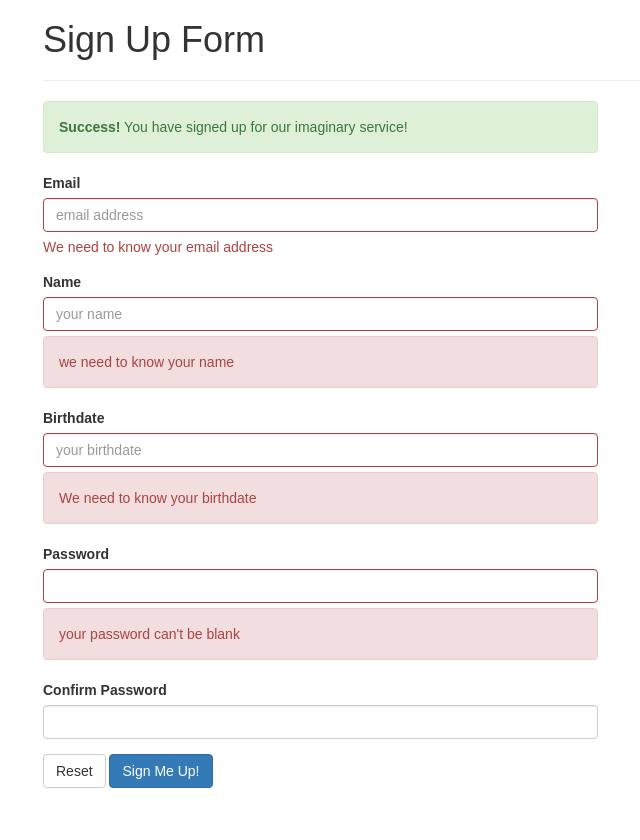
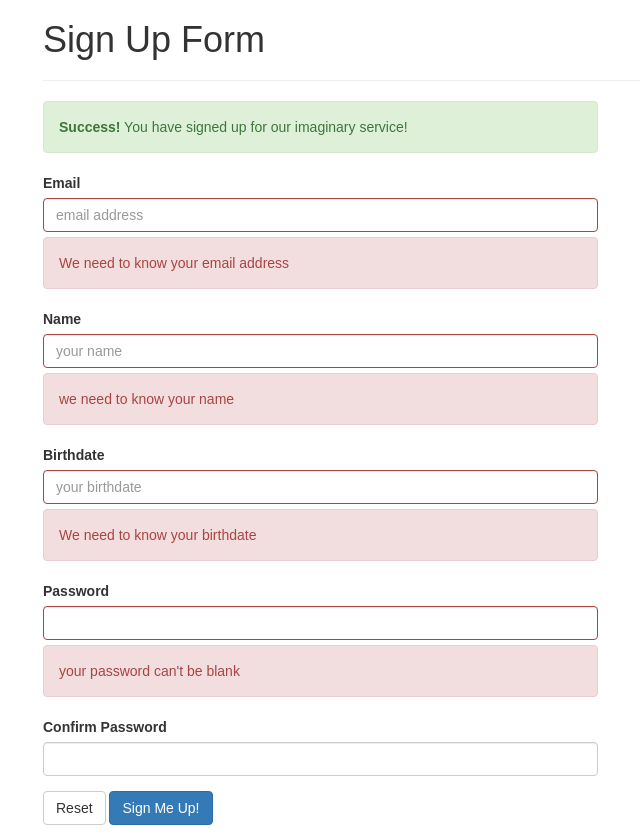
Before and after one commit to FXStrato/team-challenge, a React (Create React App) app: page / in a window 1280 px wide. Shown: the whole page, without its empty margins (27-667 px from the left). Before the commit the page ends 803 px from the top, so only its background shows below. Built offline with nearby package versions, Linux system fonts and the light colour scheme.

Commit message:
fix errors

```diff
--- a/src/TeamSignUp.js
+++ b/src/TeamSignUp.js
@@ -138,7 +138,7 @@ class EmailInput extends React.Component {
                 onChange={(e) => this.handleChange(e)}
         />
         {errors.missing &&
-          <p className="help-block error-missing">We need to know your email address</p>
+          <p className="help-block error-missing alert alert-danger">We need to know your email address</p>
         }
         {errors.invalid &&
           <p className="help-block error-invalid">This is not a valid email address</p>
```
Also changed, not shown: 1 other file (tests, documents, lock files or other folders).
